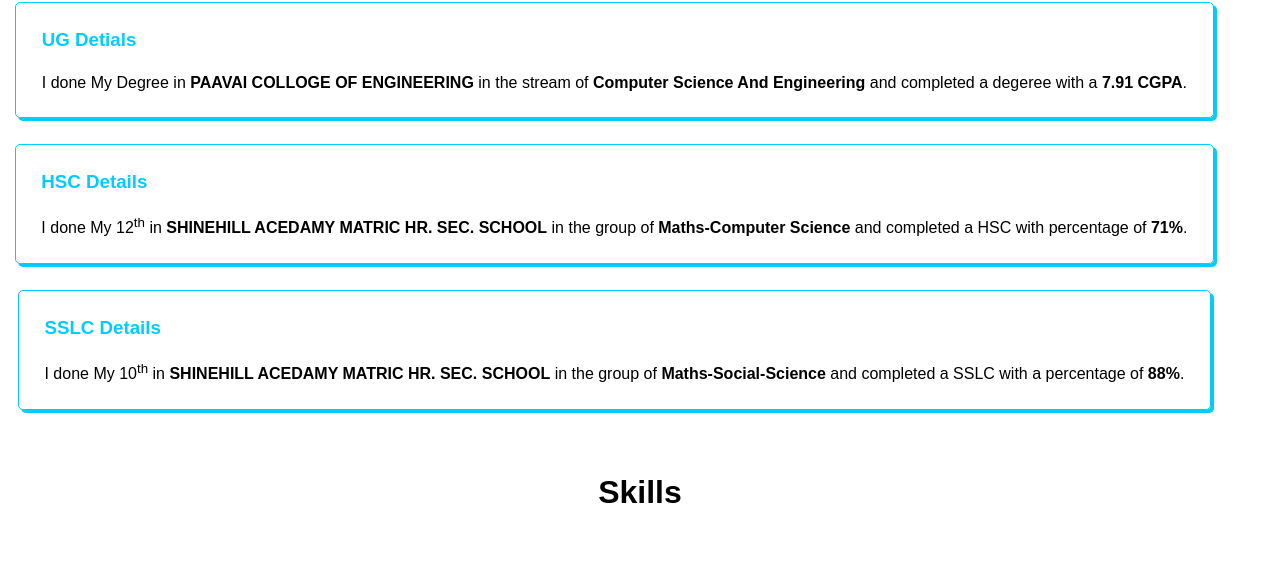
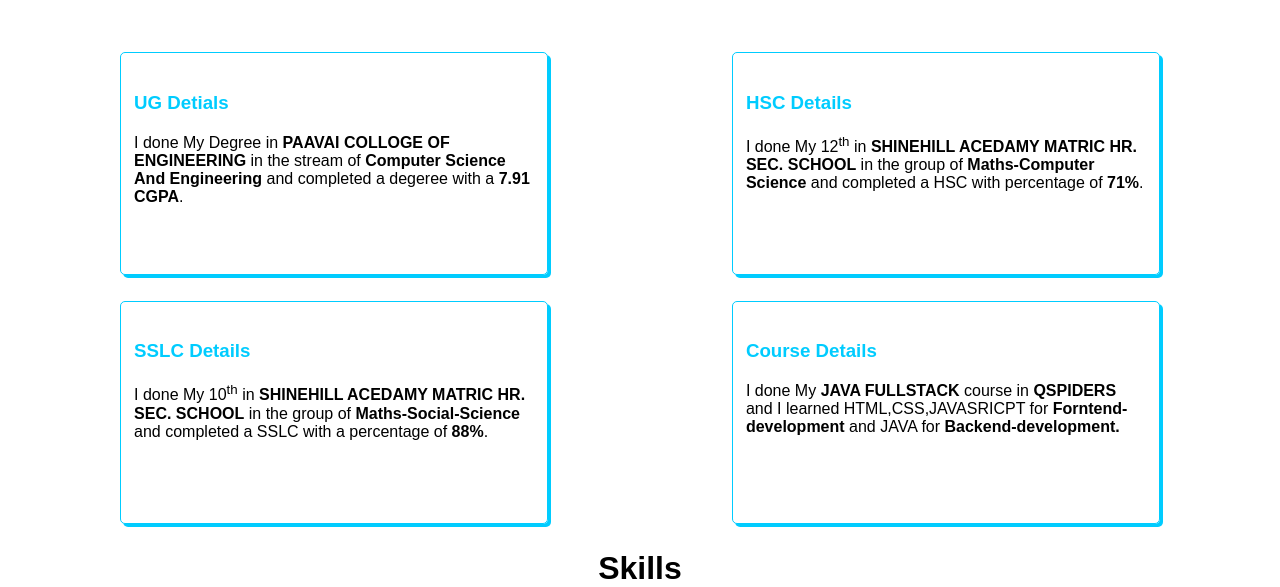
Before and after one commit to naveen556677/portfolio, a plain HTML site: page index.html in a window 1280 px wide. Shown: the part 736-1323 px from the top of the page. Before the commit the page ends 1247 px from the top, so only its background shows below. Drawn offline with nearby package versions, Linux system fonts and the light colour scheme.

Commit message:
Add files via upload

```diff
--- a/index.html
+++ b/index.html
@@ -37,7 +37,8 @@
 	<img src="portimg.jfif">
 </div>
 </div>
-<div id="about" class="me">
+<div id="about">
+<div  class="me">
 <h1>AboutMe</h1>
 	</div>
 <div class="aboutme">
@@ -56,6 +57,11 @@
 	<p>I done My 10<sup>th</sup> in <b>SHINEHILL ACEDAMY MATRIC HR. SEC. SCHOOL</b> in the group of <strong> Maths-Social-Science</strong>
 	and completed a SSLC with a percentage of <strong>88%</strong>.</p>
 </div>
+<div class="extra">
+	<h3 class="h3">Course Details</h3>
+	<p>I done My <strong>JAVA FULLSTACK</strong> course in <b>QSPIDERS</b> and I learned HTML,CSS,JAVASRICPT for <strong>Forntend-development</strong> and JAVA for <strong>Backend-development.</strong></p>
+</div>
+</div>
 </div>
 <h1 id="skills">Skills</h1>
 <div class="skill">
--- a/style.css
+++ b/style.css
@@ -2,6 +2,7 @@
 	margin: 0;
 	padding: 0;
 	font-family: 'poppins',sans-serif;
+
 
 }
 nav{
@@ -98,8 +99,10 @@ a:hover{
 	border:1px solid  #00ccff;
 	border-radius: 5px;
 	box-shadow: 3px 3px  #00ccff;
-	margin: 2% 5% 0px 1%;
-	padding: 2%;
+	margin: 2% 5% 0px 5%;
+	padding: 3% 1% 1% 1%;
+	width:400px;
+	height: 170px;
 
 
 }
@@ -107,31 +110,47 @@ a:hover{
 	border:1px solid  #00ccff;
 	border-radius: 5px;
 	box-shadow: 3px 3px  #00ccff;
-	margin: 2% 5% 0px 1%;
-	padding: 2% ;
+	margin: 2% 5% 0px 5%;
+	padding: 3% 1% 1% 1% ;
+	width:400px;
+	height: 170px;
 
 }
 .sslc{
 	border:1px solid  #00ccff;
 	border-radius: 5px;
 	box-shadow: 3px 3px  #00ccff;
-	margin: 2% 5% 3% 1%;
-	padding: 2%;
+	margin: 2% 5% 0px 5%;
+	padding: 3% 1% 1% 1%;
+	width:400px;
+	height: 170px;
+
+}
+.extra{
+	border:1px solid  #00ccff;
+	border-radius: 5px;
+	box-shadow: 3px 3px  #00ccff;
+	margin: 2% 5% 0px 5%;
+	padding: 3% 1% 1% 1%;
+	width:400px;
+	height: 170px;
+
 
 }
 .aboutme{
-	display: flex;
-	justify-content: space-around;
+	display:flex;
+	justify-content: space-evenly;
 	flex-wrap: wrap;
-
 }
 .me{
 	display: flex;
 	justify-content: center;
 	margin: 16.5% 2% 3% 0px;
+	border:"1px solid white";
+	padding: 50px 0px 0px 0px;
 }
 .h3{
-
+	padding: 0px 0px 3% 0px;
 	margin: 0px 0px 2% 0px;
 	color:  #00ccff;
 }
```
